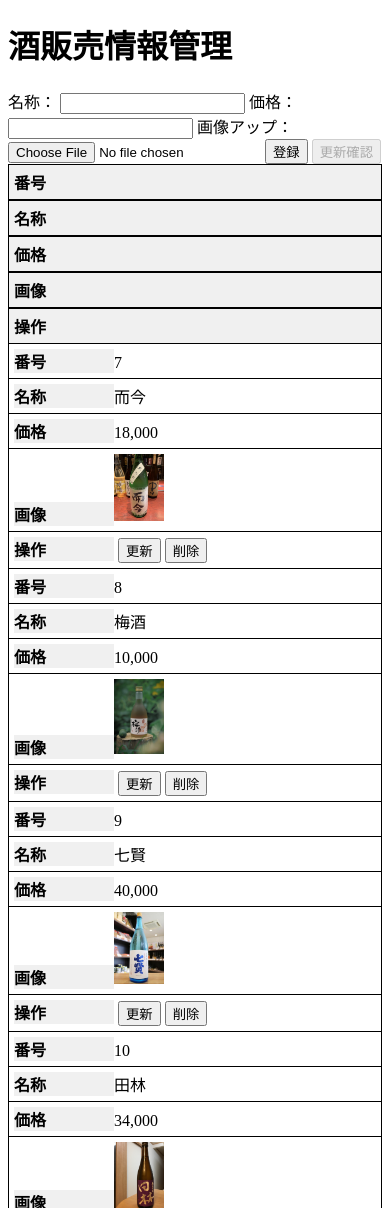
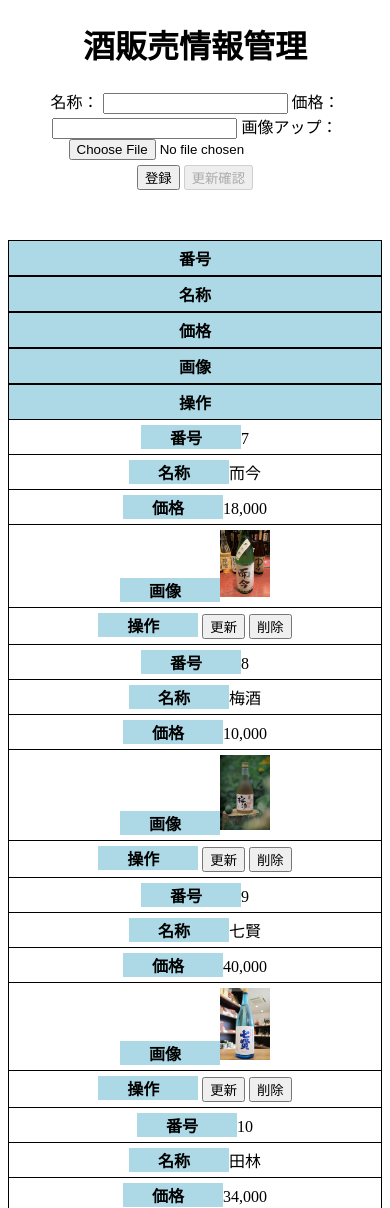
Before and after one commit to leungkawah/SakeShop, a Django app: page /manage/ in a window 390 px wide. Shown: the top 1208 px of the page. Run offline with Django 5.2, Linux system fonts and the light colour scheme; data comes from the database, SQL or seed files in the repository.

Commit message:
front fix

```diff
--- a/sake_app/templates/sake_list.html
+++ b/sake_app/templates/sake_list.html
@@ -42,11 +42,6 @@
                 grid-template-columns: repeat(2, 1fr);
             }
         }
-        /* @media (min-width: 769px) and (max-width: 1024px) {
-            .grid-container {
-                grid-template-columns: repeat(2, 1fr);
-            }
-        } */
         @media (min-width: 1025px) {
             .grid-container {
                 grid-template-columns: repeat(4, 1fr);
--- a/sake_app/templates/sake_management.html
+++ b/sake_app/templates/sake_management.html
@@ -13,7 +13,15 @@
         th, td {
             border: 1px solid black;
             padding: 5px;
-            text-align: left;
+            text-align: middle;
+        }
+        th {
+            background-color: #add8e6;
+        }
+        .form-buttons {
+            text-align: center;
+            margin-top: 5px;
+            margin-bottom: 50px;
         }
         @media (max-width: 768px) {
             th, td {
@@ -22,7 +30,7 @@
                 box-sizing: border-box;
             }
             th {
-                background-color: #f0f0f0;
+                background-color: #add8e6;
                 font-weight: bold;
             }
             td {
@@ -34,7 +42,7 @@
                 font-weight: bold;
                 display: inline-block;
                 width: 100px;
-                background-color: #f0f0f0;
+                background-color: #add8e6;
                 padding-right: 10px;
                 box-sizing: border-box;
             }
@@ -42,9 +50,9 @@
     </style>
 </head>
 <body>
-    <h1>酒販売情報管理</h1>
+    <h1 align="middle">酒販売情報管理</h1>
 
-    <form id="sakeForm">
+    <form id="sakeForm" align="middle">
         {% csrf_token %}
         <input type="hidden" id="sakeId" name="id">
         <label for="name">名称：</label>
@@ -53,8 +61,10 @@
         <input type="number" id="price" name="price" required>
         <label for="image">画像アップ：</label>
         <input type="file" id="image" name="image">
-        <button type="button" id="registerBtn">登録</button>
-        <button type="button" id="updateBtn" disabled>更新確認</button>
+        <div class="form-buttons">
+            <button type="button" id="registerBtn">登録</button>
+            <button type="button" id="updateBtn" disabled>更新確認</button>
+        </div>
     </form>
 
     <table>
@@ -70,11 +80,11 @@
         <tbody id="sakeList">
             {% for sake in sakes %}
             <tr>
-                <td data-label="番号">{{ sake.id }}</td>
-                <td data-label="名称">{{ sake.name }}</td>
-                <td data-label="価格" class="price-cell">{{ sake.price }}</td>
-                <td data-label="画像">{% if sake.image %}<img src="{{ sake.image.url }}" width="50">{% endif %}</td>
-                <td data-label="操作">
+                <td data-label="番号" align="middle">{{ sake.id }}</td>
+                <td data-label="名称" align="middle">{{ sake.name }}</td>
+                <td data-label="価格" align="middle" class="price-cell">{{ sake.price }}</td>
+                <td data-label="画像" align="middle">{% if sake.image %}<img src="{{ sake.image.url }}" width="50">{% endif %}</td>
+                <td data-label="操作" align="middle">
                     <button class="editBtn" data-id="{{ sake.id }}">更新</button>
                     <button class="deleteBtn" data-id="{{ sake.id }}">削除</button>
                 </td>
```
